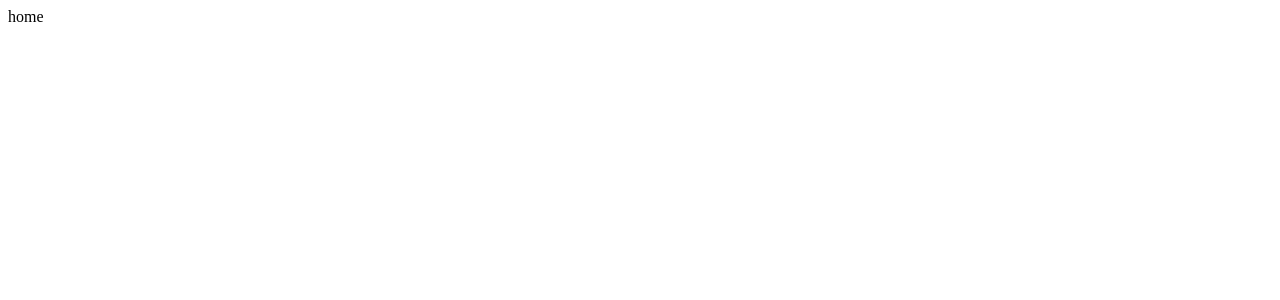
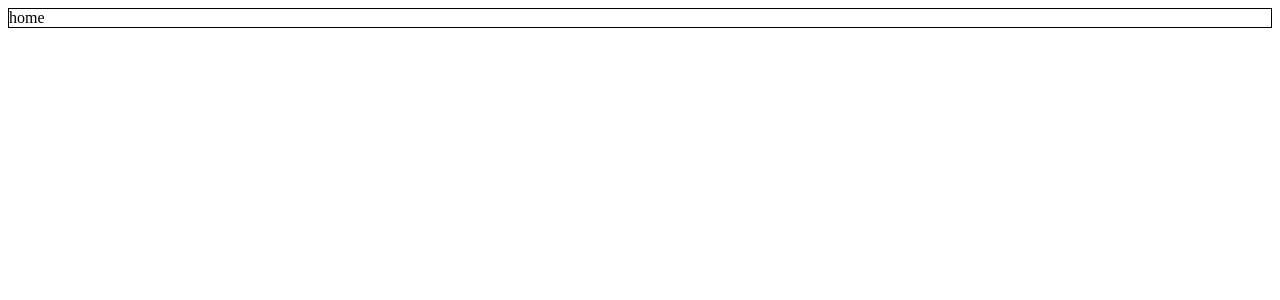
Before and after one commit to cola639/vue-template, a Vue app: page / in a window 1280 px wide. Shown: the top 300 px of the page. Built offline with nearby package versions, Linux system fonts and the light colour scheme.

Commit message:
add: config request

```diff
--- a/src/views/Home.vue
+++ b/src/views/Home.vue
@@ -7,6 +7,12 @@
 
 export default {
   name: 'home',
-  components: {},
+  components: {}
 }
 </script>
+
+<style lang="scss" scoped>
+.home {
+  border: 1px solid #000;
+}
+</style>
```
Also changed, not shown: 1 other file (tests, documents, lock files or other folders).
